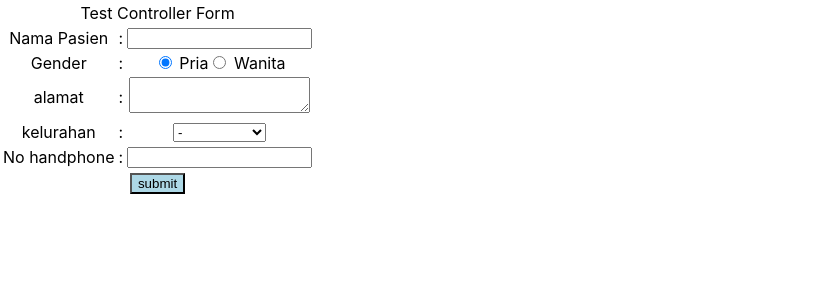
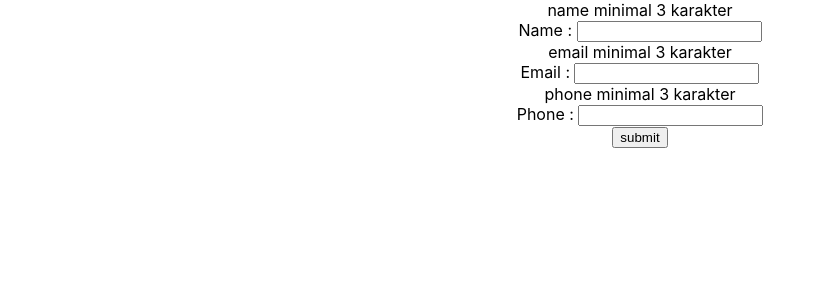
Before and after one commit to rikzaafnan/Learn-BukuReactID, a React (Create React App) app in the folder reactjs-cra/my-app/: page / in a window 1280 px wide. Shown: the top 300 px of the page, without its empty margins (0-822 px from the left). Built offline with nearby package versions, Linux system fonts and the light colour scheme.

Commit message:
selesai menangani form

```diff
--- a/reactjs-cra/my-app/src/App.js
+++ b/reactjs-cra/my-app/src/App.js
@@ -12,6 +12,8 @@
 import UncontrolledForm from './UncontrolledForm'
 import ControlledForm from './ControlledForm'
 import TestControlledForm from './TestControlledForm'
+import FormInput from './FormInput';
+import FormMultiple from './FormMultiple';
 
 function App() {
   function info () {
@@ -52,7 +54,11 @@
       <UncontrolledForm/> */}
       {/* <ControlledForm/> */}
 
-      <TestControlledForm/>
+      {/* <TestControlledForm/> */}
+
+      {/* <FormInput/> */}
+
+      <FormMultiple/>
 
     </div>
   );
--- /dev/null
+++ b/reactjs-cra/my-app/src/FormInput.js
@@ -0,0 +1,23 @@
+import React from 'react'
+import InputText from './InputText'
+
+const FormInput = () => {
+    const [name, setName] = React.useState('')
+
+    const handleSubmit = (event) => {
+        event.preventDefault()
+
+        // sent to server
+        alert(name)
+    }
+
+    return (
+        <form onSubmit={handleSubmit}>
+            <InputText label='name' value={name} onChange={(e) => setName(e.target.value)} />
+
+            <input type='submit' value='submit' />
+        </form>
+    )
+}
+
+export default FormInput
--- /dev/null
+++ b/reactjs-cra/my-app/src/FormMultiple.js
@@ -0,0 +1,77 @@
+import React from 'react'
+import InputText from './InputText'
+
+const FormMultiple = () => {
+    // const [name, setName] = React.useState('')
+    // const [email, setEmail] = React.useState('')
+    // const [phone, setPhone] = React.useState('')
+
+    // state form memiliki 3 item data yaitu name, phone, dan email
+
+    const [form, setForm] = React.useState({
+        name: '',
+        phone: '',
+        email: ''
+    })
+
+    // validasi
+    const [error, setError] = React.useState({
+        name: 'name minimal 3 karakter',
+        email: 'email minimal 3 karakter',
+        phone: 'phone minimal 3 karakter'
+    })
+
+    const handleSubmit = (event) => {
+        event.preventDefault()
+
+        // Sent to server
+        // alert(`
+        //     name: ${name}
+        //     email: ${email}
+        //     phone: ${phone}
+        // `)
+
+        console.log(error)
+
+        if (error['name'].length>0) {
+            alert(error['name'])
+        } else if (error['phone'].length>0) {
+            alert(error['phone'])
+        } else if (error['email'].length>0) {
+            alert(error['email'])
+        } else {
+            alert('Validasi sukses')
+        }
+
+        // alert(JSON.stringify(form))
+    }
+
+    const handleChange = (field, e) => {
+        // validasi disini
+
+        setError('')
+        const value = e.target.value
+        if(value.length < 3) {
+            setError({...error, [field]: `${field} minimal 3 karakter`})
+        } else {
+            setForm({...error, [field]: ''})
+        }
+
+        setForm({...form, [field]: value})
+    }
+
+    return (
+        <form onSubmit={handleSubmit}>
+            {error.name}
+            <InputText label="Name" value={form.name} onChange={(e)=>handleChange('name', e)} />
+            {error.email}
+            <InputText label="Email" value={form.email} onChange={(e)=>handleChange('email', e)} />
+            {error.phone}
+            <InputText label="Phone" value={form.phone} onChange={(e)=>handleChange('phone', e)} />
+            <input type='submit' value='submit' />
+        </form>
+    )
+
+}
+
+export default FormMultiple
--- /dev/null
+++ b/reactjs-cra/my-app/src/InputText.js
@@ -0,0 +1,16 @@
+import React from 'react'
+
+const InputText = ({label, value, onChange}) => {
+
+    return (
+        <div>
+            <label>
+            {label} : <input type='text' value={value} onChange={onChange} />
+            </label>
+            <br/>
+        </div>
+    )
+
+}
+
+export default InputText
```
Also changed, not shown: 1 other file (tests, documents, lock files or other folders).
